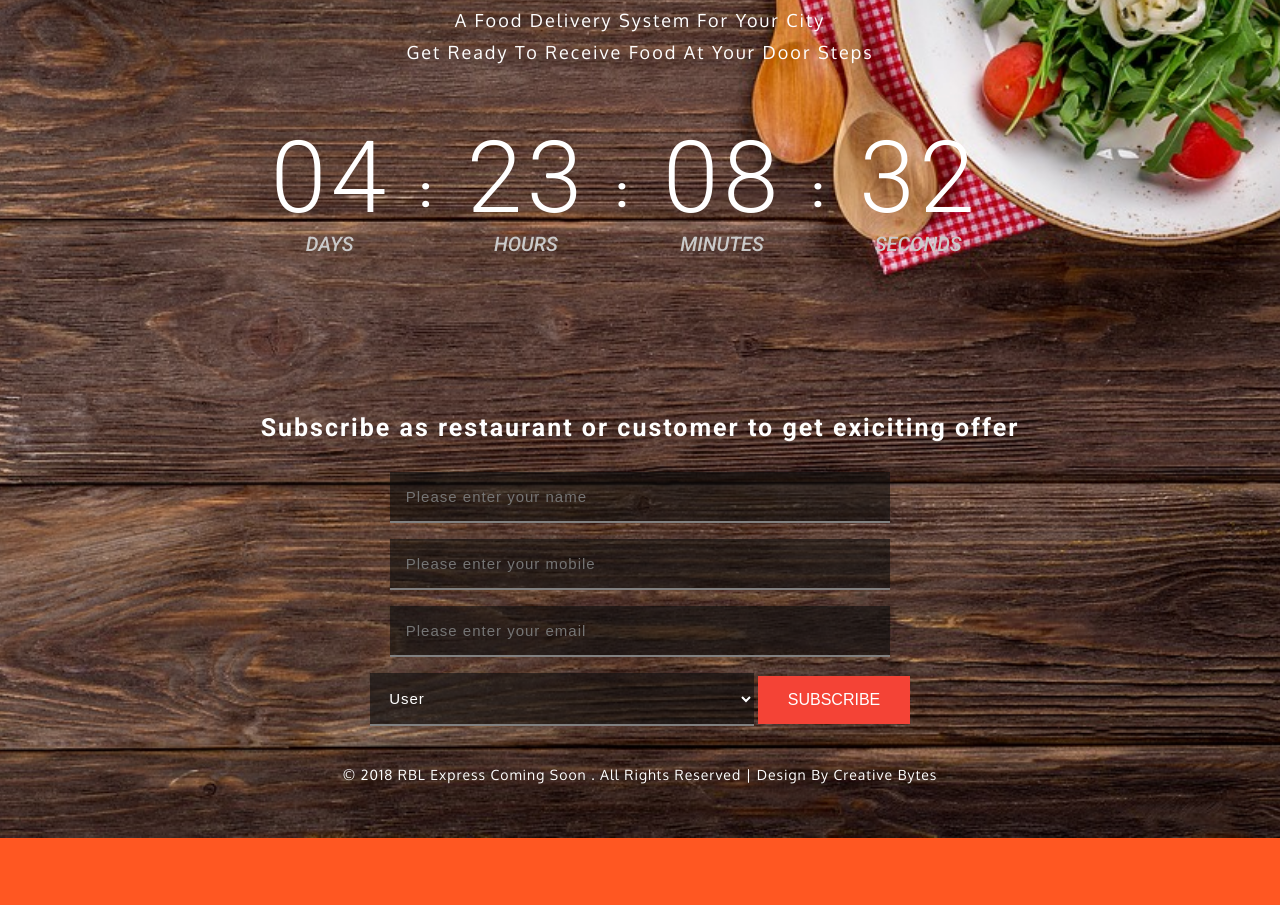
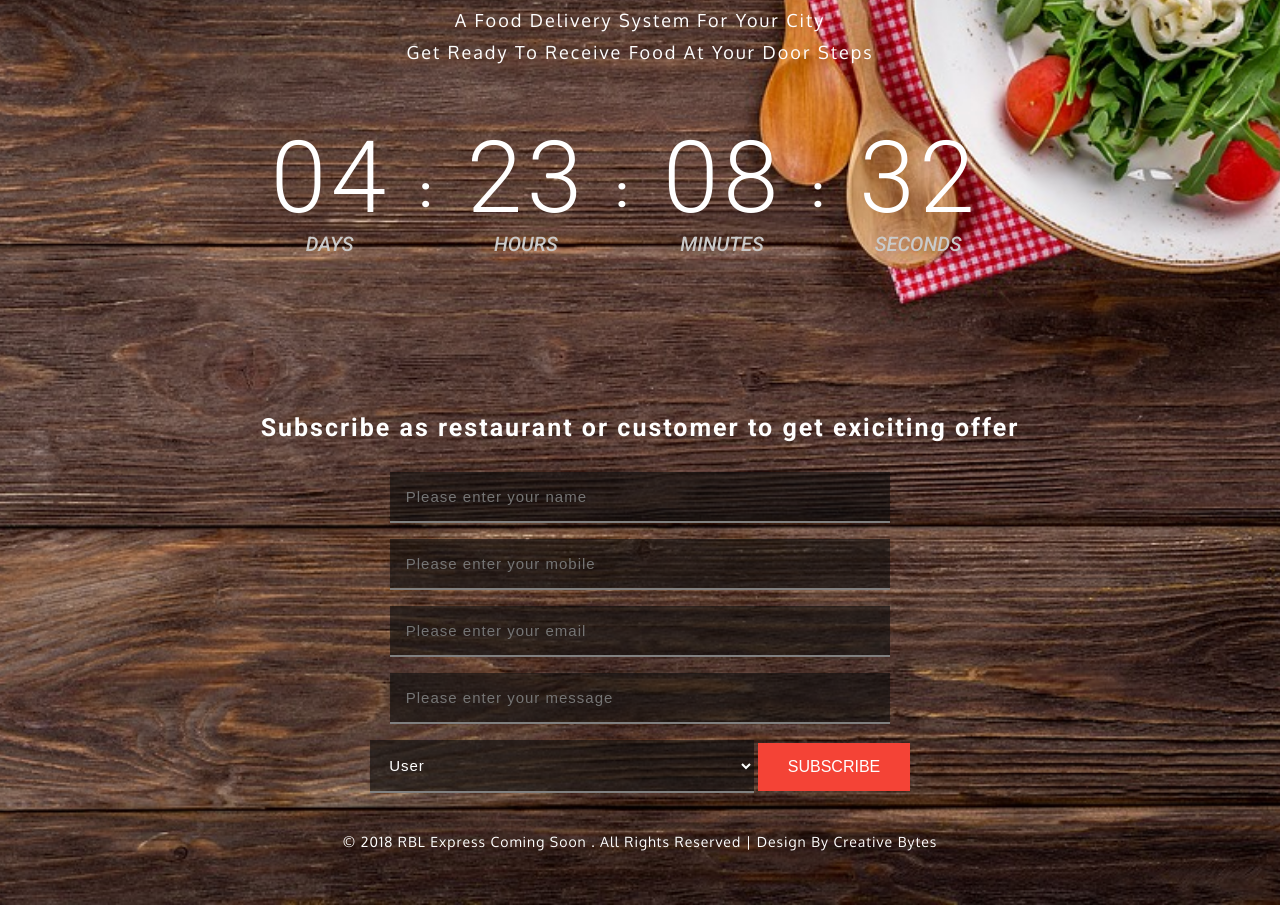
Before and after one commit to sb41singh/loading, a website: page public/index.html in a window 1280 px wide. Shown: the part 153-1058 px from the top of the page. Before the commit the page ends 991 px from the top, so only its background shows below. Drawn offline with Linux system fonts and the light colour scheme.

Commit message:
message field update

```diff
--- a/public/index.html
+++ b/public/index.html
@@ -46,6 +46,7 @@
 					<input type="text" name="name" size="30" required="" placeholder="Please enter your name" />
 					<input type="text" name="phone" size="30" required="" placeholder="Please enter your mobile" />
 					<input type="email" name="email" size="30" required="" placeholder="Please enter your email" />
+					<input type="text" name="message" size="1000" placeholder="Please enter your message" />
 					<select name="type" form="form">
 						<option value="user" selected>User</option>
 						<option value="restaurant">Restaurant</option>
```
